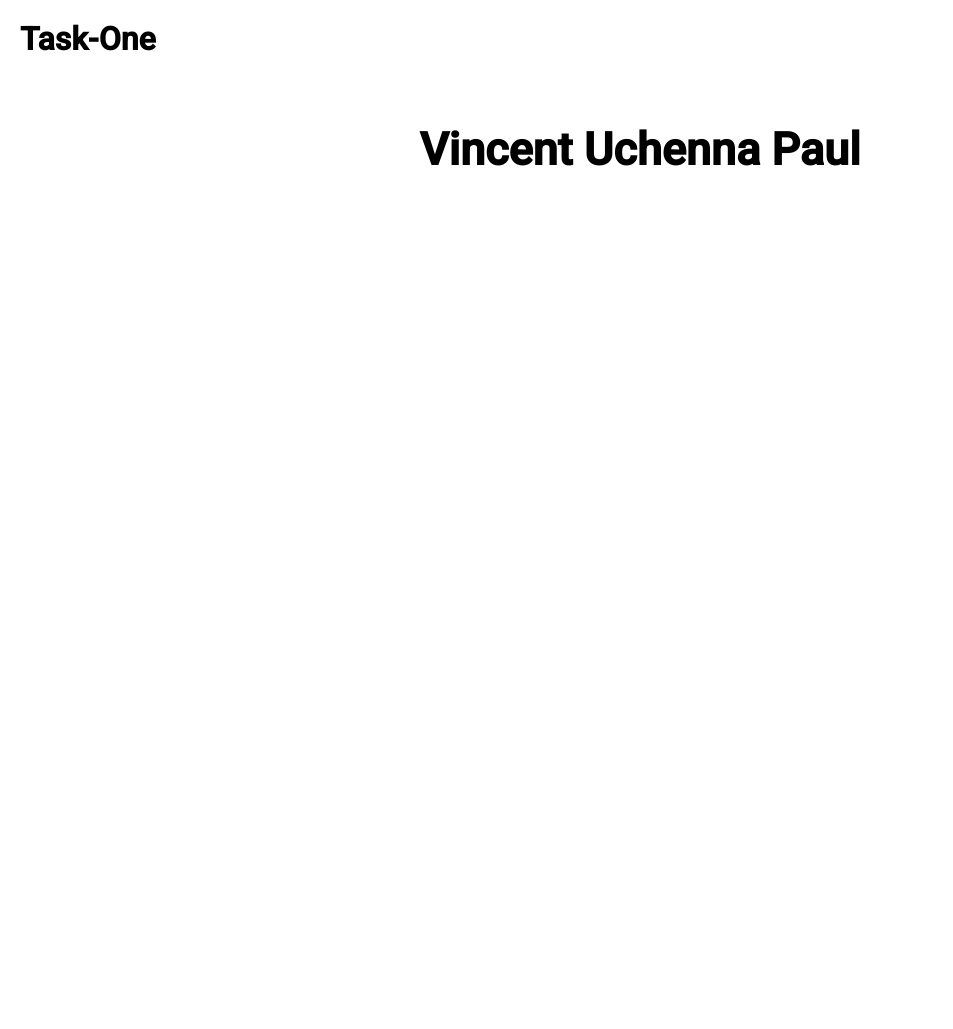
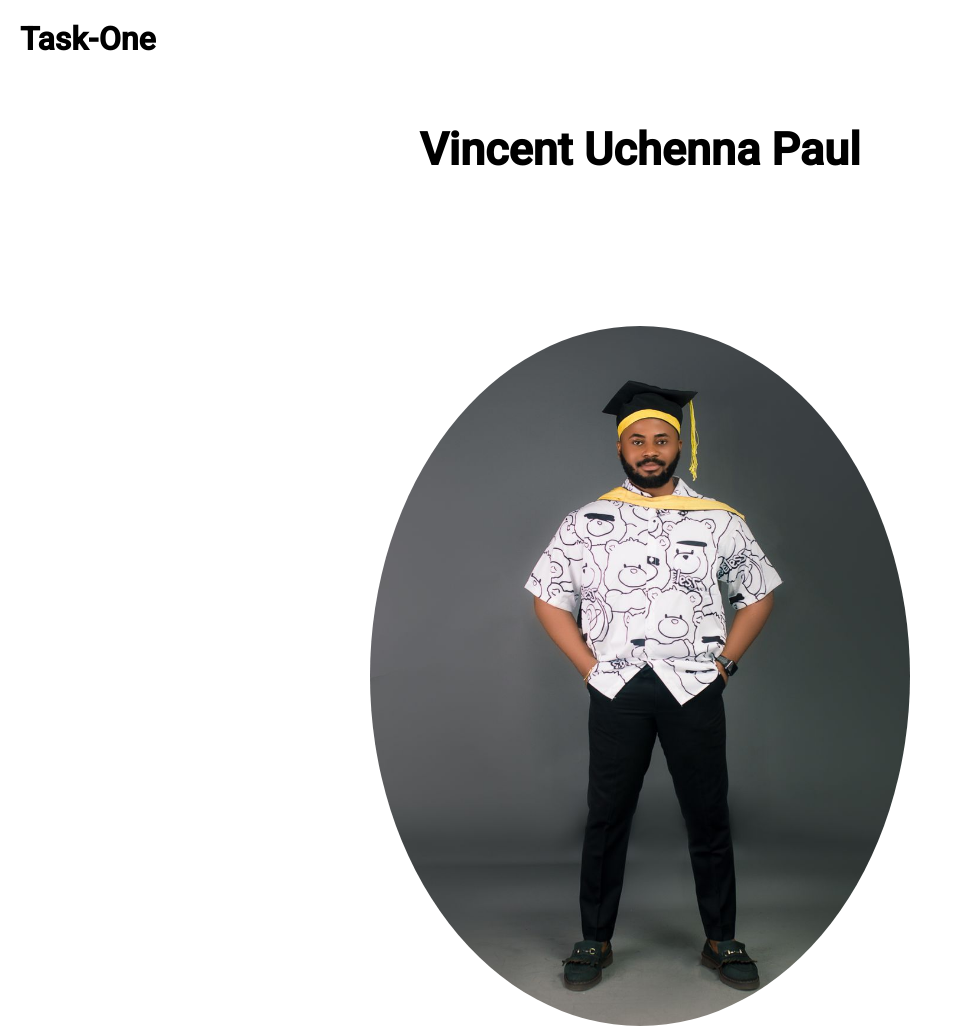
Before and after one commit to responsible-source/HNGx-TASKONE, a plain HTML site: page index.html in a window 1280 px wide. Shown: the top 1029 px of the page, without its empty margins (0-953 px from the left). Drawn offline with Linux system fonts and the light colour scheme; a web font is replaced by a local one.

Commit message:
Third Commit

```diff
--- a/index.html
+++ b/index.html
@@ -29,7 +29,7 @@
     <section>
         <div class="container">
             <div data-testid="slackDisplayImage">
-                <img src="../TaskOne/img/my graduation picture3.jpeg" alt="starks">
+                <img src="img/my graduation picture3.jpeg" alt="Vincent Uchenna Uchenna">
             </div>
         </div>
     </section>
```
